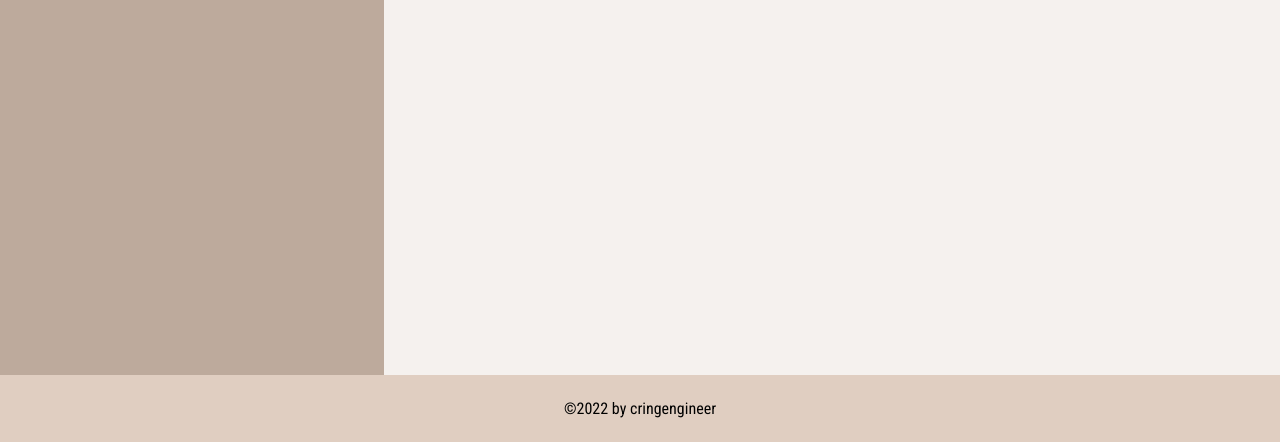
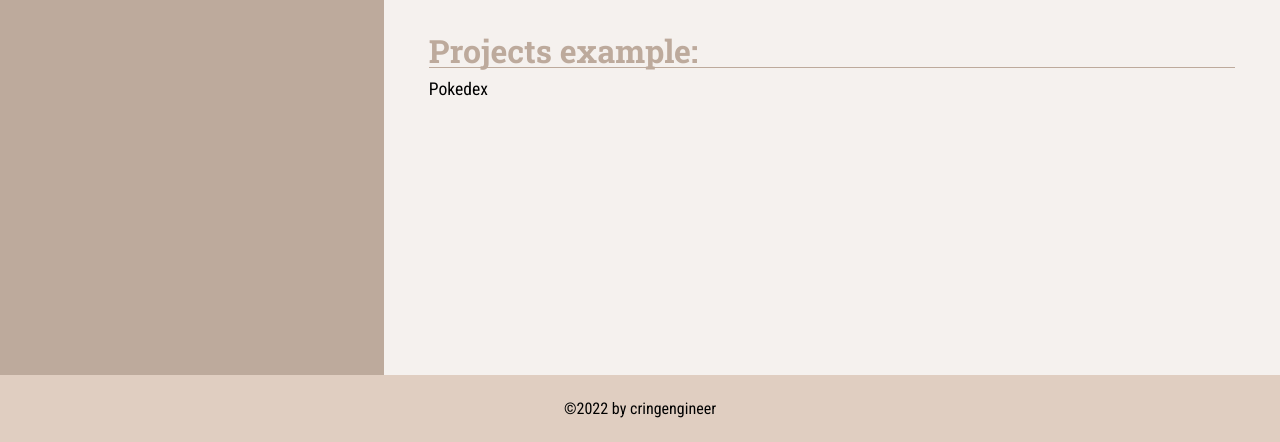
Before and after one commit to cringengineer/CV, a plain HTML site: page index.html in a window 1280 px wide. Shown: the part 893-1335 px from the top of the page. Drawn offline with Linux system fonts and the light colour scheme.

Commit message:
feat:add project

```diff
--- a/index.html
+++ b/index.html
@@ -110,6 +110,12 @@
                               </p>
                         </div>
                     </section>
+                    <section class="projects">
+                        <h6 class="projects__title">Projects example:</h6>
+                        <ul>
+                            <li><a class="project__link" href="https://cringengineer.github.io/pokedex/">Pokedex</a></li>
+                        </ul>
+                    </section>
                 </div>
             </div>
         </main>
--- a/styles/style.css
+++ b/styles/style.css
@@ -1,9 +1,11 @@
-@import url('https://fonts.googleapis.com/css2?family=Roboto+Condensed&family=Roboto+Slab:wght@400;700&family=Roboto:ital,wght@0,400;0,700;1,400;1,700&display=swap');
+@import url("https://fonts.googleapis.com/css2?family=Roboto+Condensed&family=Roboto+Slab:wght@400;700&family=Roboto:ital,wght@0,400;0,700;1,400;1,700&display=swap");
 html {
   box-sizing: border-box;
   height: 100%;
 }
-*, *::after, *::before{
+*,
+*::after,
+*::before {
   box-sizing: border-box;
 }
 .container {
@@ -18,20 +20,17 @@ html {
 .my__name {
   text-align: center;
   font-size: 2em;
-    font-family: 'Roboto Slab';
-
+  font-family: "Roboto Slab";
 }
 .prof {
   text-align: center;
-    font-family: 'Roboto Slab';
+  font-family: "Roboto Slab";
   margin-top: 3%;
   padding-bottom: 5%;
-
 }
 .contacts__list {
   max-width: 85%;
   margin: 0 auto;
-
 }
 .contacts__list:last-child {
   padding-bottom: 10%;
@@ -55,7 +54,7 @@ html {
   flex-basis: 30%;
 }
 .right {
-    background-color:#f5f1ee;
+  background-color: #f5f1ee;
   flex-basis: 70%;
 }
 .right__container {
@@ -64,7 +63,7 @@ html {
 }
 .regular__text {
   font-size: 1.1em;
-    font-family: 'Roboto Condensed';
+  font-family: "Roboto Condensed";
   line-height: 150%;
   margin-top: 1%;
 }
@@ -79,27 +78,27 @@ html {
 }
 .down {
   background-color: #bdaa9c;
+  padding-bottom: 100px;
 }
 .contacts {
   padding-top: 5%;
   padding-left: 10%;
   font-size: 2em;
   color: #f5f1ee;
-    font-family: 'Roboto Slab';
+  font-family: "Roboto Slab";
 }
 .profile {
   margin-top: 2%;
 }
 .profile__title {
   font-size: 2em;
-    font-family: 'Roboto Slab';
+  font-family: "Roboto Slab";
   margin-bottom: 1%;
   border-bottom: solid #bdaa9c 1px;
   color: #bdaa9c;
 }
 .skills {
   margin-top: 2%;
-
 }
 .my__skills {
   list-style-type: disc;
@@ -107,7 +106,7 @@ html {
 }
 .skills__title {
   font-size: 2em;
-    font-family: 'Roboto Slab';
+  font-family: "Roboto Slab";
   margin-bottom: 1%;
   border-bottom: solid #bdaa9c 1px;
   color: #bdaa9c;
@@ -117,7 +116,7 @@ html {
 }
 .education__title {
   font-size: 2em;
-    font-family: 'Roboto Slab';
+  font-family: "Roboto Slab";
   margin-bottom: 1%;
   border-bottom: solid #bdaa9c 1px;
   color: #bdaa9c;
@@ -127,7 +126,7 @@ html {
 }
 .code__title {
   font-size: 2em;
-    font-family: 'Roboto Slab';
+  font-family: "Roboto Slab";
   margin-bottom: 1%;
   border-bottom: solid #bdaa9c 1px;
   color: #bdaa9c;
@@ -135,7 +134,7 @@ html {
 .conditions {
   font-style: italic;
   font-size: 1em;
-    font-family: 'Roboto Condensed';
+  font-family: "Roboto Condensed";
   margin-bottom: 1%;
 }
 .code {
@@ -150,7 +149,7 @@ html {
 }
 .copyright {
   font-size: 1em;
-    font-family: 'Roboto Condensed';
+  font-family: "Roboto Condensed";
   text-decoration: none;
   padding: 2%;
   text-align: center;
@@ -158,18 +157,32 @@ html {
 .git__link {
   text-decoration: none;
   font-size: 1em;
-    font-family: 'Roboto Condensed';
+  font-family: "Roboto Condensed";
   color: black;
 }
-
+.projects__title {
+  font-size: 2em;
+  font-family: "Roboto Slab";
+  margin-bottom: 1%;
+  border-bottom: solid #bdaa9c 1px;
+  color: #bdaa9c;
+}
+.project__link {
+  font-size: 1.1em;
+  font-family: "Roboto Condensed";
+  line-height: 150%;
+  margin-top: 1%;
+  color: black;
+  text-decoration: none;
+}
 
 /*adaptive*/
-@media (max-width:1300px) {
+@media (max-width: 1300px) {
   .down {
     height: 70vw;
   }
 }
-@media (max-width:940px) {
+@media (max-width: 940px) {
   .main {
     flex-direction: column;
   }
```
Lines whose indentation alone changed are shown as unchanged.
